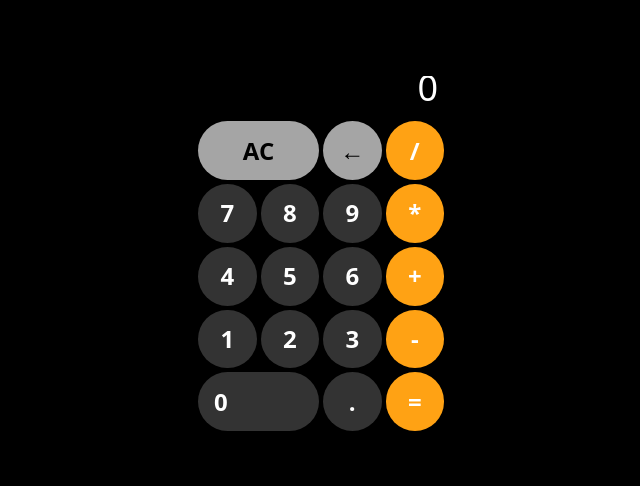
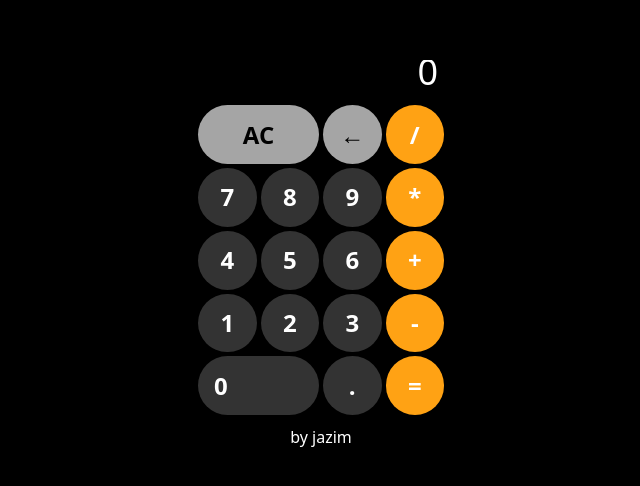
Before and after one commit to Muhammedjazimtk/calculatorJS, a React (Vite) app: page / in a window 1280 px wide. Shown: the part 162-648 px from the top of the page, without its empty margins (319-959 px from the left). Built offline with nearby package versions, Linux system fonts and the light colour scheme.

Commit message:
added link to github

```diff
--- a/src/App.jsx
+++ b/src/App.jsx
@@ -50,7 +50,7 @@ function App() {
     }
   }
   return (
-    <div className="w-[100%] h-[100vh] bg-black flex justify-center  items-center">
+    <div className="w-[100%] h-[100vh] bg-black flex gap-2 flex-col justify-center  items-center">
       <div className=" w-[250px] h-[390px]  rounded-md flex flex-col  gap-3">
         <div className="w-full h-[80px] pr-2 ">
           <p className="w-full  h-1/2 text-white text-lg mb-[1px] flex justify-end items-end truncate ">
@@ -194,6 +194,15 @@ function App() {
           </div>
         </div>
       </div>
+      <a
+        className="
+      text-white"
+        href="https://github.com/Muhammedjazimtk"
+        target="_blank"
+        rel="noreferrer"
+      >
+        by jazim
+      </a>
     </div>
   );
 }
```
